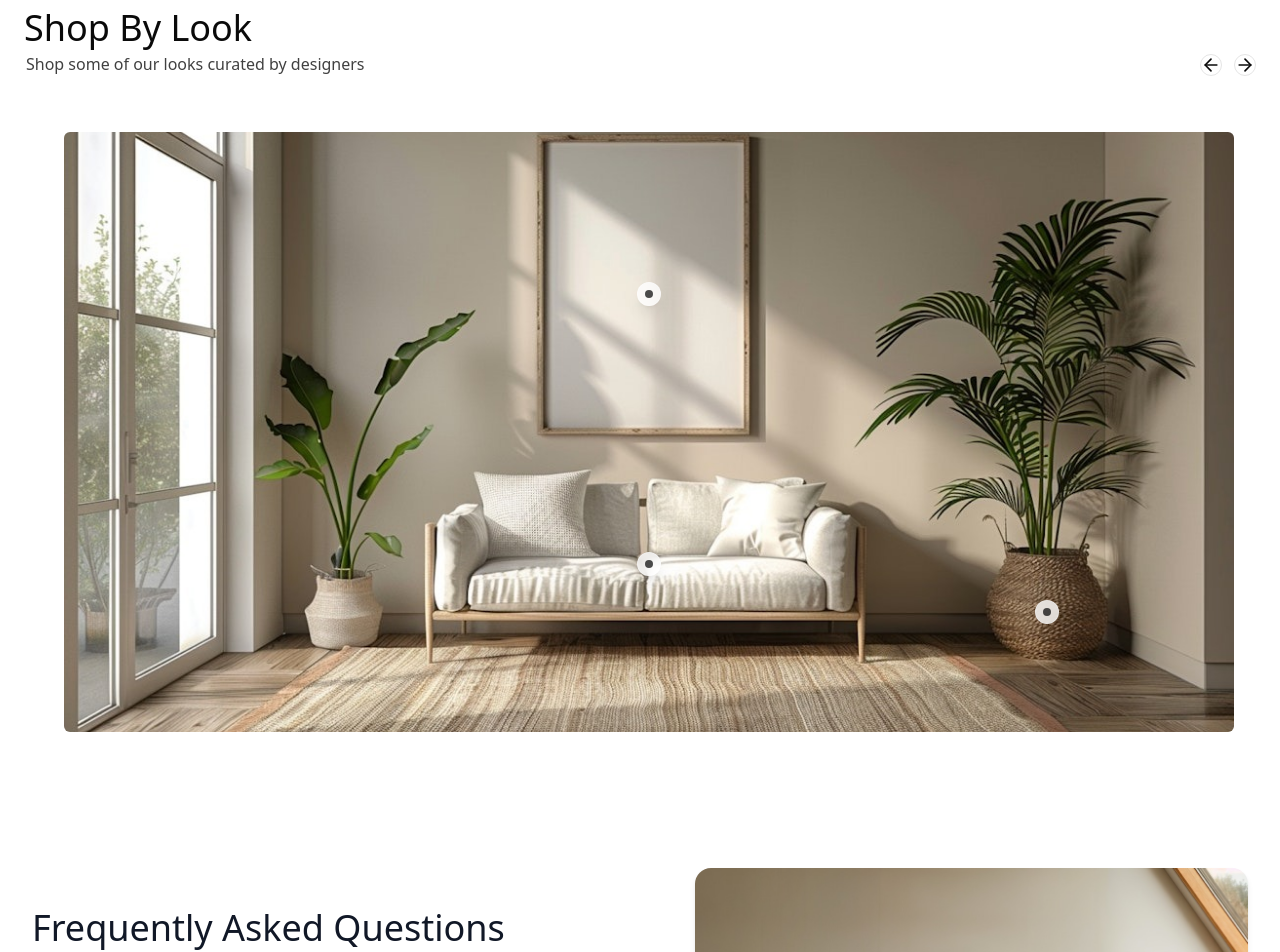
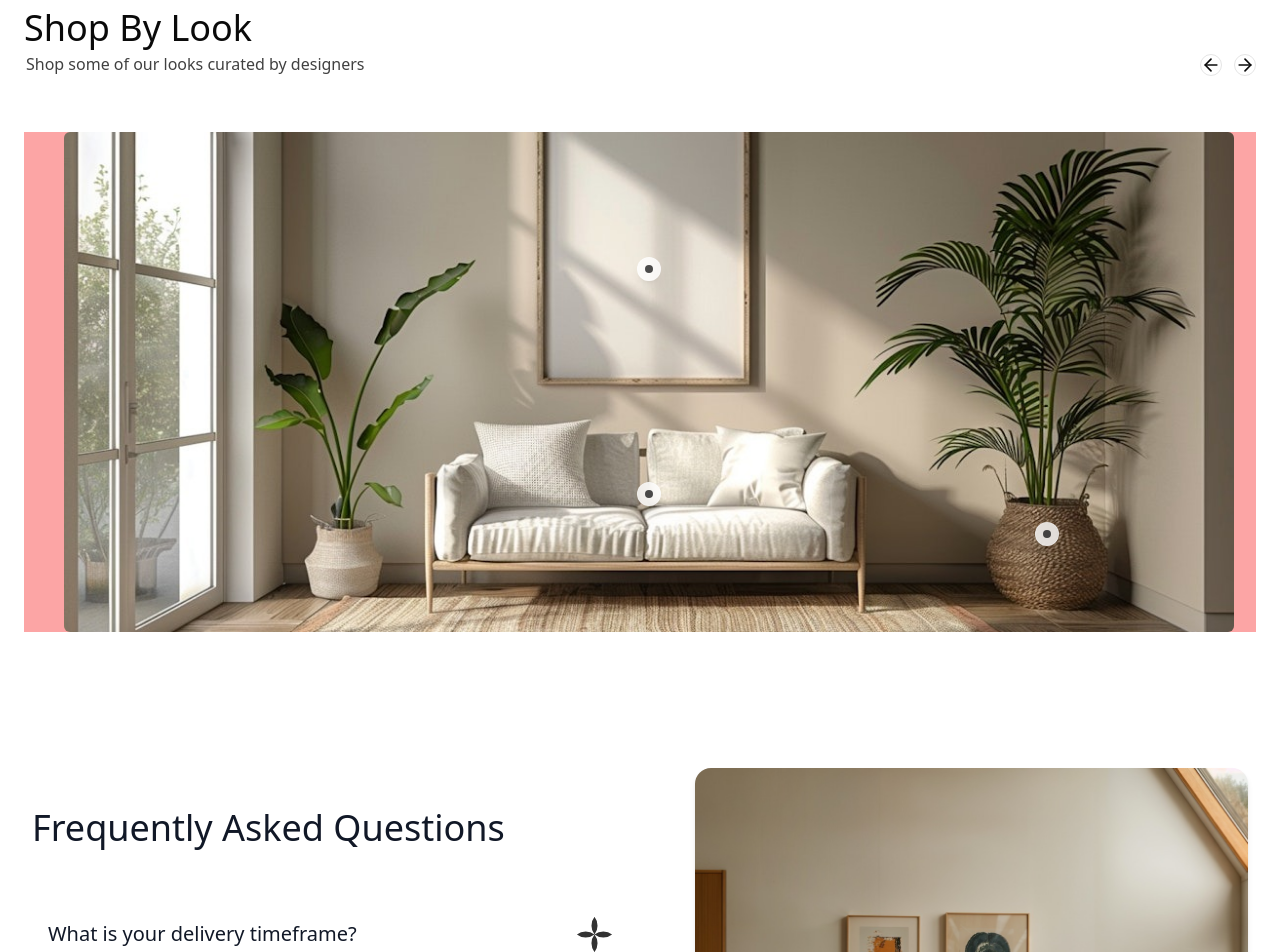
Before and after one commit to joshuadsouza500/harmoni, a Next.js app: page / in a window 1280 px wide. Shown: the part 1400-2352 px from the top of the page. Built offline with nearby package versions, Linux system fonts and the light colour scheme.

Commit message:
Carousel

```diff
--- a/app/components/CollectionLook.tsx
+++ b/app/components/CollectionLook.tsx
@@ -18,13 +18,15 @@ interface CollectionProps {
 
 const CollectionLook = ({ image, products }: CollectionProps) => {
   return (
-    <CarouselItem
-      style={{ backgroundImage: `url(${image})`, position: "relative" }}
-      className="w-[95%] h-full bg-no-repeat bg-center bg-cover rounded-md mx-8 xl:mx-10"
-    >
-      {products.map((product, index) => (
-        <ProductHotspot key={index} product={product} />
-      ))}
+    <CarouselItem className="bg-red-300 w-full  ">
+      <div
+        style={{ backgroundImage: `url(${image})`, position: "relative" }}
+        className="w-[95%] h-full bg-no-repeat bg-center bg-cover rounded-md  md:mx-8 xl:mx-10"
+      >
+        {products.map((product, index) => (
+          <ProductHotspot key={index} product={product} />
+        ))}
+      </div>
     </CarouselItem>
   );
 };
--- a/app/sections/Collection.tsx
+++ b/app/sections/Collection.tsx
@@ -126,7 +126,7 @@ const Collection = () => {
         </div>
         {/**The error message indicates that you are trying to assign an array of objects with a specific structure to a type that expects an empty array... solved by creating a type for product */}
         <section className=" pt-14   mx-auto ">
-          <CarouselContent className="relative  basis-auto  h-[30vh] md:h-[45vh]   lg:h-[75vh] 2xl:h-[70vh]  ">
+          <CarouselContent className="relative  basis-auto  h-[30vh] md:min-h-[400px] lg:min-h-[500px] 2xl:h-[70vh]  ">
             {looks.slice(0, 3).map((look) => (
               <CollectionLook
                 key={look.id}
--- a/app/sections/FAQ.tsx
+++ b/app/sections/FAQ.tsx
@@ -52,7 +52,7 @@ const FAQ = () => {
                   value={`item-${index}`}
                   className="lg:pt-2 lg:pb-2"
                 >
-                  <AccordionTrigger className="text-lg lg:text-xl font-medium text-gray-900 hover:text-gray-600 ">
+                  <AccordionTrigger className="text-lg lg:text-xl font-medium text-gray-900 hover:text-gray-800 ">
                     {faq.question}
                   </AccordionTrigger>
                   <AccordionContent className="text-gray-600 pl-0.5 tracking-wider mr-2 lg:mr-6 xl:mr-10">
--- a/components/ui/accordion.tsx
+++ b/components/ui/accordion.tsx
@@ -15,7 +15,7 @@ const AccordionItem = React.forwardRef<
 >(({ className, ...props }, ref) => (
   <AccordionPrimitive.Item
     ref={ref}
-    className={cn("border-b", className)}
+    className={cn("border-b-[0.5px]", className)}
     {...props}
   />
 ));
@@ -36,7 +36,7 @@ const AccordionTrigger = React.forwardRef<
     >
       {children}
       <ChevronDown className="h-4 w-4 shrink-0 transition-transform duration-200 hidden" />
-      <Logo className="  transition-transform -rotate-45" />
+      <Logo className="  transition-transform -rotate-45 opacity-80" />
     </AccordionPrimitive.Trigger>
   </AccordionPrimitive.Header>
 ));
@@ -51,7 +51,7 @@ const AccordionContent = React.forwardRef<
     className="overflow-hidden text-sm transition-all data-[state=closed]:animate-accordion-up data-[state=open]:animate-accordion-down"
     {...props}
   >
-    <div className={cn("pb-4 pt-0", className)}>{children}</div>
+    <div className={cn("pb-4 pt-0 pr-1", className)}>{children}</div>
   </AccordionPrimitive.Content>
 ));
 
```
